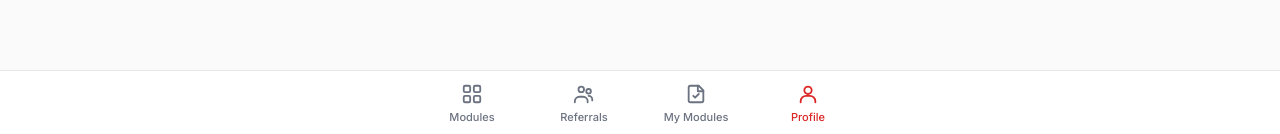
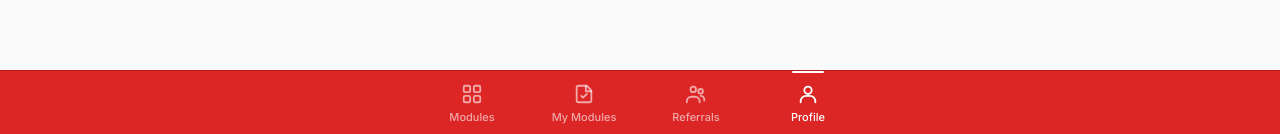
Before and after one commit to paercy32-eng/Vortex-Markets, a Next.js app: page /profile in a window 1280 px wide. Shown: the part 663-797 px from the top of the page. Built offline with nearby package versions, Linux system fonts and the light colour scheme; no server answers.

Commit message:
Update BottomNav.tsx

```diff
--- a/components/BottomNav.tsx
+++ b/components/BottomNav.tsx
@@ -4,29 +4,24 @@ import Link from 'next/link';
 import { usePathname } from 'next/navigation';
 import {
   ModulesIcon,
+  MyModulesIcon,
   ReferralsIcon,
-  MyModulesIcon,
   ProfileIcon,
 } from './icons';
 
-// ==========================================
-// TAB CONFIG
-// ==========================================
+// Tab order: Modules → My Modules → Referrals → Profile
 const TABS = [
   { href: '/modules', label: 'Modules', Icon: ModulesIcon },
+  { href: '/my-modules', label: 'My Modules', Icon: MyModulesIcon },
   { href: '/referrals', label: 'Referrals', Icon: ReferralsIcon },
-  { href: '/my-modules', label: 'My Modules', Icon: MyModulesIcon },
   { href: '/profile', label: 'Profile', Icon: ProfileIcon },
 ];
 
-// ==========================================
-// BOTTOM NAV
-// ==========================================
 export default function BottomNav() {
   const pathname = usePathname();
 
   return (
-    <nav className="fixed bottom-0 left-0 right-0 z-40 bg-card/95 backdrop-blur-md border-t border-border pb-[env(safe-area-inset-bottom)]">
+    <nav className="fixed bottom-0 left-0 right-0 z-40 bg-primary border-t border-primaryDark pb-[env(safe-area-inset-bottom)] shadow-lg">
       <div className="max-w-md mx-auto grid grid-cols-4">
         {TABS.map(({ href, label, Icon }) => {
           const isActive =
@@ -36,10 +31,13 @@ export default function BottomNav() {
             <Link
               key={href}
               href={href}
-              className={`flex flex-col items-center justify-center gap-1 py-3 transition ${
-                isActive ? 'text-primary' : 'text-muted'
+              className={`relative flex flex-col items-center justify-center gap-1 py-3 transition ${
+                isActive ? 'text-[#FFFFFF]' : 'text-[#FFFFFF]/60'
               }`}
             >
+              {isActive && (
+                <span className="absolute top-0 left-1/2 -translate-x-1/2 w-8 h-0.5 bg-[#FFFFFF] rounded-full" />
+              )}
               <Icon size={22} />
               <span className="text-[11px] font-medium">{label}</span>
             </Link>
```
